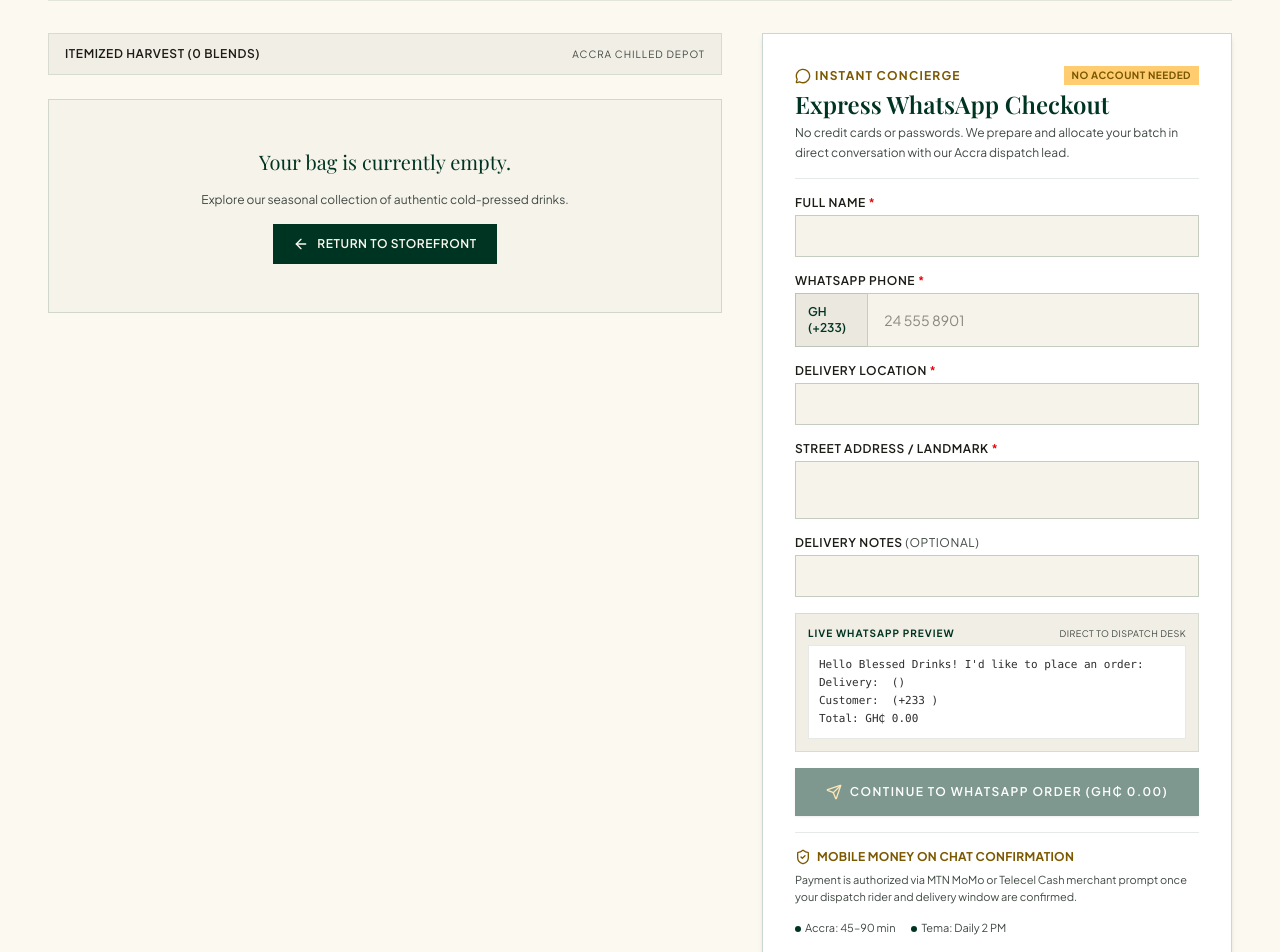
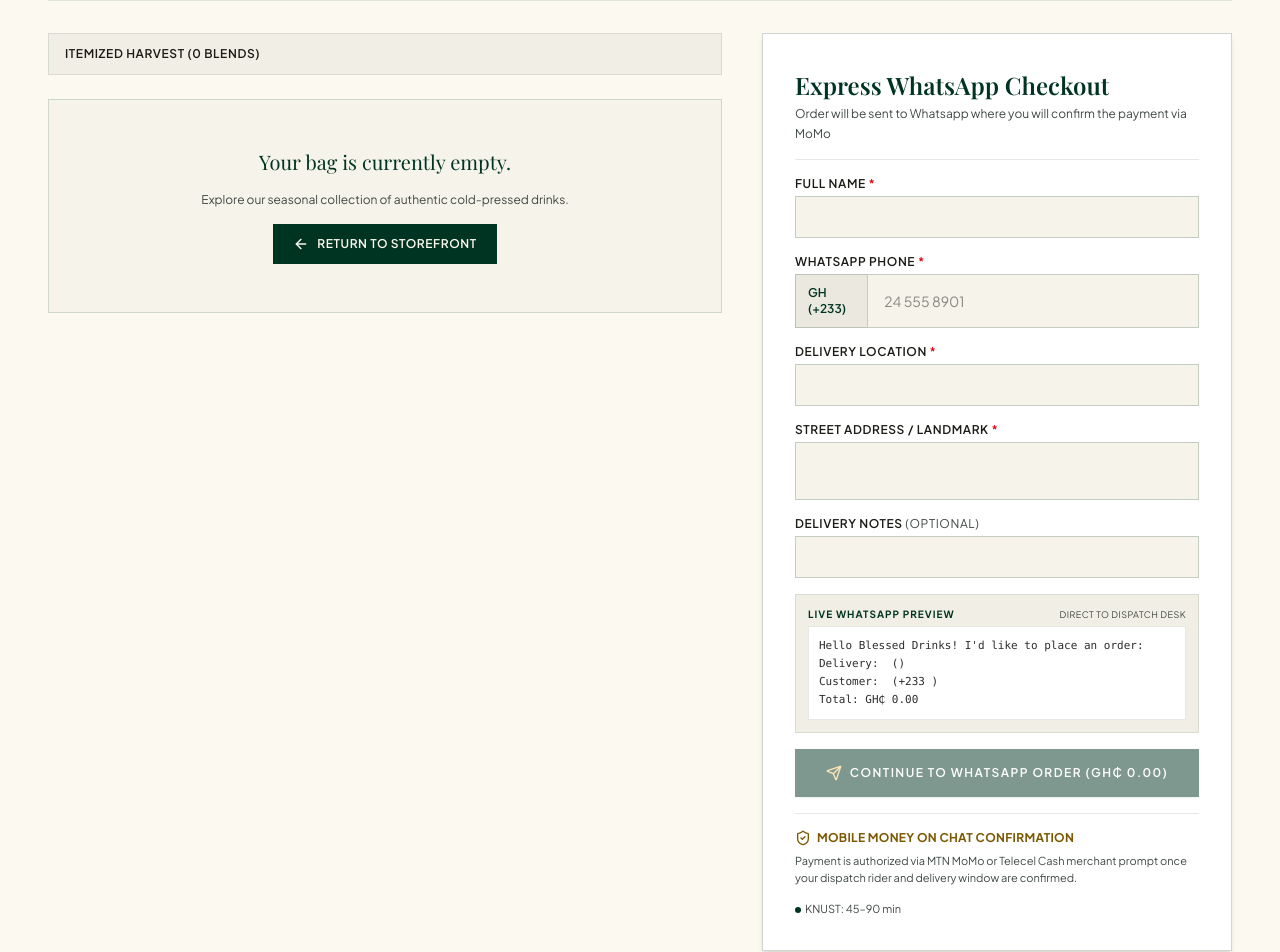
Before and after one commit to prinxe404/Blessed-Drinks, a Next.js app: page /cart in a window 1280 px wide. Shown: the part 180-1132 px from the top of the page. Built offline with nearby package versions, Linux system fonts and the light colour scheme; a web font is replaced by a local one.

Commit message:
fixed dispatch details

```diff
--- a/src/app/cart/page.tsx
+++ b/src/app/cart/page.tsx
@@ -146,10 +146,7 @@ export default function CartCheckoutPage() {
                 <span className="text-xs uppercase tracking-wider text-[#1c1c17] font-semibold">
                   Itemized Harvest ({items.length} Blends)
                 </span>
-                <span className="text-[10px] uppercase tracking-widest text-[#404943]">
-                  Accra Chilled Depot
-                </span>
-              </div>
+                </div>
 
               {/* Items List */}
               {items.length === 0 ? (
@@ -260,9 +257,9 @@ export default function CartCheckoutPage() {
                   </div>
                   <div className="flex justify-between items-center text-[#1c1c17] text-sm">
                     <span className="flex items-center gap-2">
-                      Direct Chilled Courier{' '}
+                      Delivery fee{' '}
                       <span className="text-[#7c5800] text-[10px] uppercase font-semibold">
-                        (Accra & Tema Metro)
+                        (KNUST)
                       </span>
                     </span>
                     <span className="font-semibold text-[#003422]">
@@ -293,19 +290,12 @@ export default function CartCheckoutPage() {
               <div className="bg-white p-6 sm:p-8 border border-[#003422]/20 shadow-md">
                 <div className="border-b border-[#003422]/10 pb-4 mb-4">
                   <div className="flex items-center justify-between mb-1">
-                    <span className="text-xs uppercase tracking-widest text-[#7c5800] font-bold flex items-center gap-1">
-                      <MessageCircle className="w-4 h-4 text-[#7c5800]" /> Instant Concierge
-                    </span>
-                    <span className="bg-[#ffcd70] text-[#785500] px-2 py-0.5 text-[10px] tracking-wider uppercase font-bold">
-                      No Account Needed
-                    </span>
                   </div>
                   <h2 className="font-headline text-2xl text-[#003422] leading-tight font-semibold">
                     Express WhatsApp Checkout
                   </h2>
                   <p className="text-xs text-[#404943] mt-1 leading-relaxed">
-                    No credit cards or passwords. We prepare and allocate your batch in direct
-                    conversation with our Accra dispatch lead.
+                    Order will be sent to Whatsapp where you will confirm the payment via MoMo
                   </p>
                 </div>
 
@@ -459,10 +449,7 @@ export default function CartCheckoutPage() {
                   </p>
                   <div className="flex items-center gap-4 mt-2 text-[#404943] text-[11px]">
                     <span className="flex items-center gap-1">
-                      <span className="w-1.5 h-1.5 bg-[#003422] rounded-full"></span> Accra: 45–90 min
-                    </span>
-                    <span className="flex items-center gap-1">
-                      <span className="w-1.5 h-1.5 bg-[#003422] rounded-full"></span> Tema: Daily 2 PM
+                      <span className="w-1.5 h-1.5 bg-[#003422] rounded-full"></span> KNUST: 45–90 min
                     </span>
                   </div>
                 </div>
--- a/src/app/order-confirmed/page.tsx
+++ b/src/app/order-confirmed/page.tsx
@@ -43,7 +43,7 @@ export default async function OrderConfirmedPage({
                 Send the prepared order summary in the WhatsApp chat that just opened.
               </li>
               <li>
-                Our Accra dispatch team will verify fresh batch availability and calculate courier ETA.
+                Our dispatch team will verify fresh batch availability and calculate courier ETA.
               </li>
               <li>
                 Confirm and complete payment via Mobile Money (MTN MoMo or Telecel Cash) upon rider dispatch.
```
